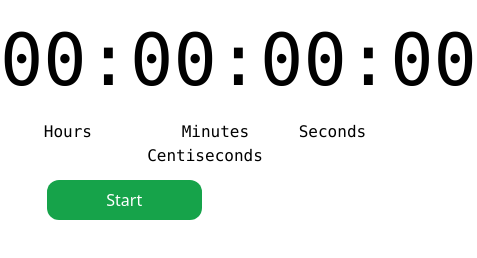
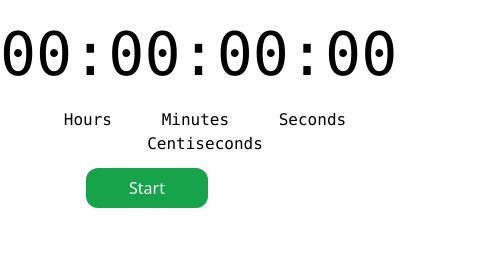
Before and after one commit to dwyl/learn-alpine.js, a website: page stopwatch.html in a window 390 px wide. Shown: the whole page, 477 px wide, since content can reach past the window. Drawn offline with nearby package versions, Linux system fonts and the light colour scheme.

Commit message:
reduce font size for mobile view #2

```diff
--- a/stopwatch.html
+++ b/stopwatch.html
@@ -10,6 +10,7 @@
 		<script src="https://cdn.tailwindcss.com"></script>
 	</head>
 	<body>
+		<!-- kudos to: https://gist.github.com/shritesh/5629a28a0b9f1e8c31ea11912100fb1f -->
 		<!-- Container element scopes the x-data object -->
 		<div x-data="{
 			interval: 0,
@@ -20,17 +21,17 @@
 
 		<!-- Timer display -->
 		<div x-text="timer_text(start, now || stop)"
-		class="text-7xl text-center py-6 font-mono"
+		class="text-6xl text-center py-6 font-mono"
 		>00:00:00:00</div>
 		<div class="text-center font-mono" >
 			<span class="ml-5">Hours</span>
-			<span class="ml-20">Minutes</span>
+			<span class="ml-10">Minutes</span>
 			<span class="ml-10">Seconds</span>
 			<span class="ml-5">Centiseconds</span>
 		</div>
 
 		<!-- Control buttons -->
-		<div class="grid content-center grid-cols-2 py-3 w-10/12 ml-[10%]">
+		<div class="grid content-center grid-cols-2 py-3 w-2/3 ml-[20%]">
 			<button
 			x-show="!interval && !stop"
 			class="bg-green-600 text-white px-4 py-2 rounded-xl ml-2"
```
Also changed, not shown: index.html (+2 -2 lines).
